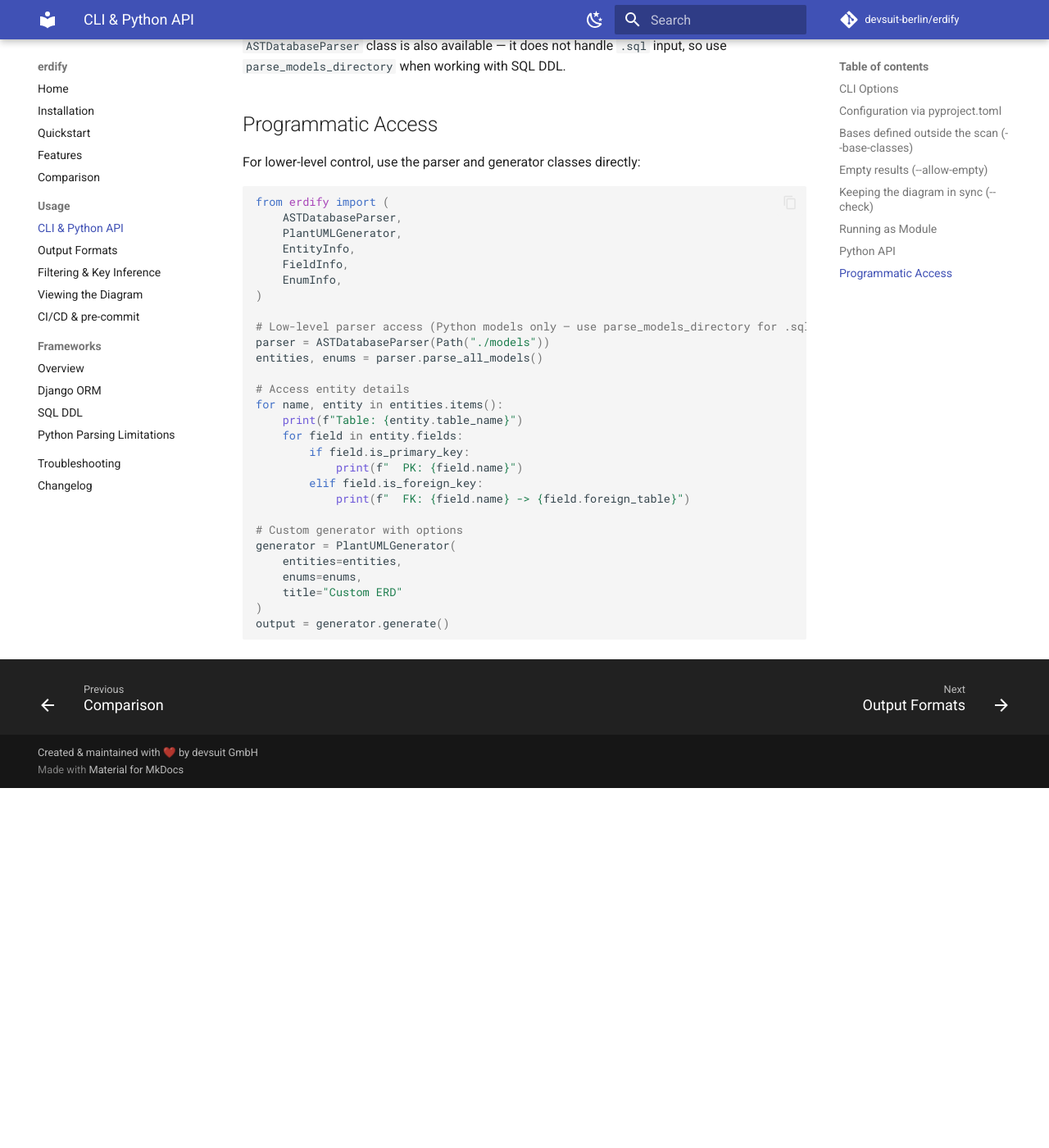
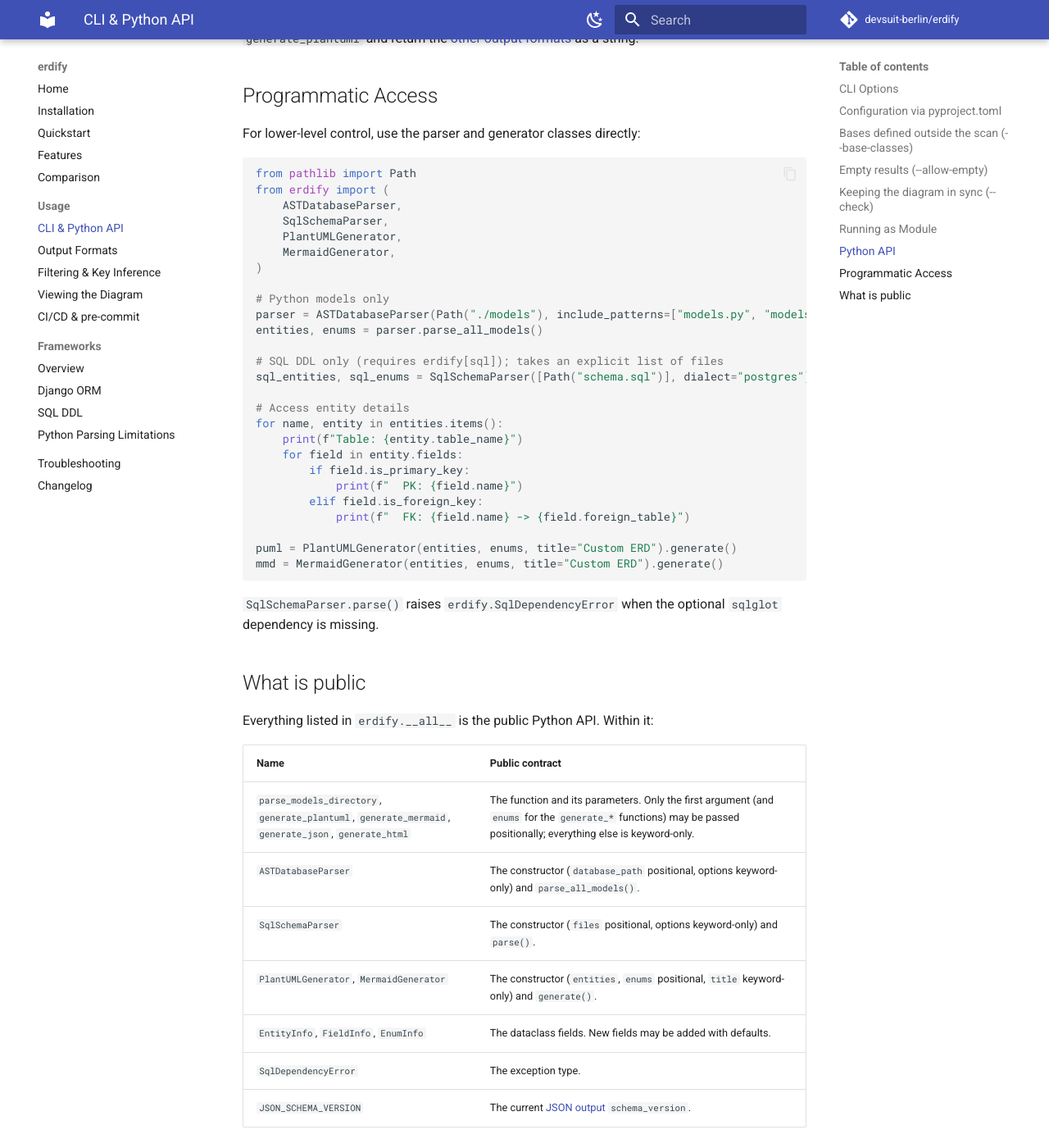
Before and after one commit to devsuit-berlin/erdify, an MkDocs documentation site: the page built from docs/usage/cli.md, in a window 1280 px wide and 1400 px high, scrolled down 4858 px. Shown: the whole window at 82% size. Built offline with MkDocs 1.6.1 and Material for MkDocs 9.7.7, drawn with Linux system fonts in a browser that asks for light colours; comment, search, counter and statistics services are not loaded; before the commit the page ends 5819 px from its top, so only the background shows below that; some of the changed text lies outside the part shown.

Commit message:
feat(api)!: define and lock the public Python API
Narrow the 1.0 contract to the names in erdify.__all__:

- options after the first argument are keyword-only on
  parse_models_directory, ASTDatabaseParser and SqlSchemaParser, and after
  enums on the generate_* functions and generator classes
- parser state (entities, enums, all_classes, file_trees,
  candidate_file_count) is now _-prefixed
- export SqlDependencyError and JSON_SCHEMA_VERSION; document
  SqlSchemaParser, MermaidGenerator and all generate_* functions plus a
  'What is public' table
- pin __all__ in tests

Closes #195

````diff
--- a/docs/usage/cli.md
+++ b/docs/usage/cli.md
@@ -240,37 +240,39 @@ entities, enums = parse_models_directory(Path("./src/database"))
 entities, enums = parse_models_directory(Path("schema.sql"), sql_dialect="postgres")
 
 # Generate PlantUML
-diagram = generate_plantuml(
-    entities=entities,
-    enums=enums,
-    title="My Database ERD"
-)
+diagram = generate_plantuml(entities, enums, title="My Database ERD")
 
 # Save or use the diagram
 Path("erd.puml").write_text(diagram)
 ```
 
 `parse_models_directory` accepts both a Python models directory and a `.sql` file
-(or a directory scanned with `--include '*.sql'`). For Python models only, the
-lower-level `ASTDatabaseParser` class is also available — it does not handle `.sql`
-input, so use `parse_models_directory` when working with SQL DDL.
+(or a directory scanned with `--include '*.sql'`). Its options mirror the CLI flags
+(`include_patterns`, `exclude_patterns`, `sources`, `infer_keys`, `sql_dialect`, ...).
+
+`generate_mermaid`, `generate_json` and `generate_html` take the same arguments as
+`generate_plantuml` and return the [other output formats](output-formats.md) as a
+string.
 
 ## Programmatic Access
 
 For lower-level control, use the parser and generator classes directly:
 
 ```python
+from pathlib import Path
 from erdify import (
     ASTDatabaseParser,
+    SqlSchemaParser,
     PlantUMLGenerator,
-    EntityInfo,
-    FieldInfo,
-    EnumInfo,
+    MermaidGenerator,
 )
 
-# Low-level parser access (Python models only — use parse_models_directory for .sql)
-parser = ASTDatabaseParser(Path("./models"))
+# Python models only
+parser = ASTDatabaseParser(Path("./models"), include_patterns=["models.py", "models/*.py"])
 entities, enums = parser.parse_all_models()
+
+# SQL DDL only (requires erdify[sql]); takes an explicit list of files
+sql_entities, sql_enums = SqlSchemaParser([Path("schema.sql")], dialect="postgres").parse()
 
 # Access entity details
 for name, entity in entities.items():
@@ -281,11 +283,27 @@ for name, entity in entities.items():
         elif field.is_foreign_key:
             print(f"  FK: {field.name} -> {field.foreign_table}")
 
-# Custom generator with options
-generator = PlantUMLGenerator(
-    entities=entities,
-    enums=enums,
-    title="Custom ERD"
-)
-output = generator.generate()
+puml = PlantUMLGenerator(entities, enums, title="Custom ERD").generate()
+mmd = MermaidGenerator(entities, enums, title="Custom ERD").generate()
 ```
+
+`SqlSchemaParser.parse()` raises `erdify.SqlDependencyError` when the optional
+`sqlglot` dependency is missing.
+
+## What is public
+
+Everything listed in `erdify.__all__` is the public Python API. Within it:
+
+| Name | Public contract |
+|---|---|
+| `parse_models_directory`, `generate_plantuml`, `generate_mermaid`, `generate_json`, `generate_html` | The function and its parameters. Only the first argument (and `enums` for the `generate_*` functions) may be passed positionally; everything else is keyword-only. |
+| `ASTDatabaseParser` | The constructor (`database_path` positional, options keyword-only) and `parse_all_models()`. |
+| `SqlSchemaParser` | The constructor (`files` positional, options keyword-only) and `parse()`. |
+| `PlantUMLGenerator`, `MermaidGenerator` | The constructor (`entities`, `enums` positional, `title` keyword-only) and `generate()`. |
+| `EntityInfo`, `FieldInfo`, `EnumInfo` | The dataclass fields. New fields may be added with defaults. |
+| `SqlDependencyError` | The exception type. |
+| `JSON_SCHEMA_VERSION` | The current [JSON output](output-formats.md#json) `schema_version`. |
+
+Any other attribute or method on these classes, and anything imported from a
+submodule (`erdify.parser`, `erdify.generator`, ...) rather than from `erdify`,
+is internal and may change in any release.
--- a/src/erdify/__init__.py
+++ b/src/erdify/__init__.py
@@ -4,6 +4,7 @@ from importlib.metadata import PackageNotFoundError, version
 
 from .config import EntityInfo, EnumInfo, FieldInfo
 from .generator import (
+    JSON_SCHEMA_VERSION,
     MermaidGenerator,
     PlantUMLGenerator,
     generate_html,
@@ -12,7 +13,7 @@ from .generator import (
     generate_plantuml,
 )
 from .parser import ASTDatabaseParser, parse_models_directory
-from .sql_parser import SqlSchemaParser
+from .sql_parser import SqlDependencyError, SqlSchemaParser
 
 try:
     __version__ = version("erdify")
@@ -28,12 +29,14 @@ __all__ = [
     "ASTDatabaseParser",
     "parse_models_directory",
     "SqlSchemaParser",
+    "SqlDependencyError",
     # Generator
     "PlantUMLGenerator",
     "generate_plantuml",
     "MermaidGenerator",
     "generate_mermaid",
     "generate_json",
+    "JSON_SCHEMA_VERSION",
     "generate_html",
     # Version
     "__version__",
````
Also changed, not shown: CHANGELOG.md (+20 -1 lines), 6 other files.
